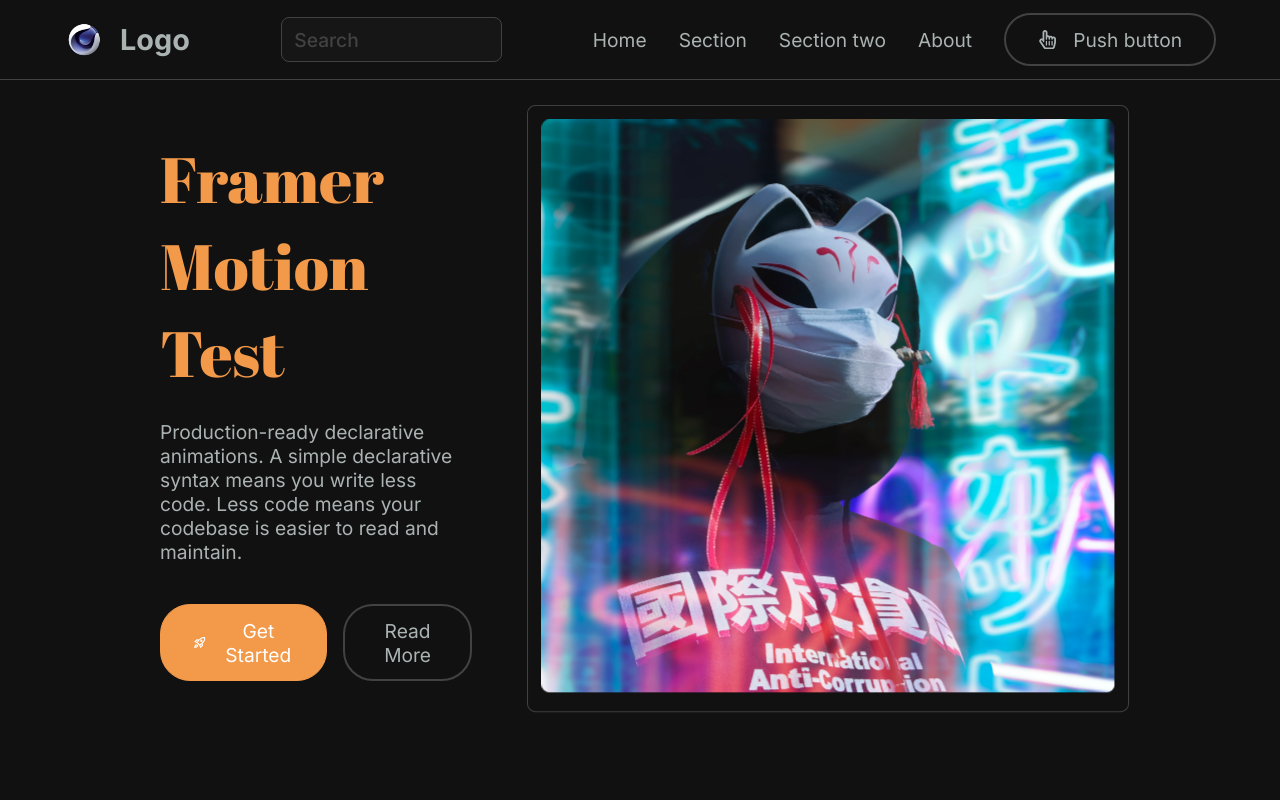
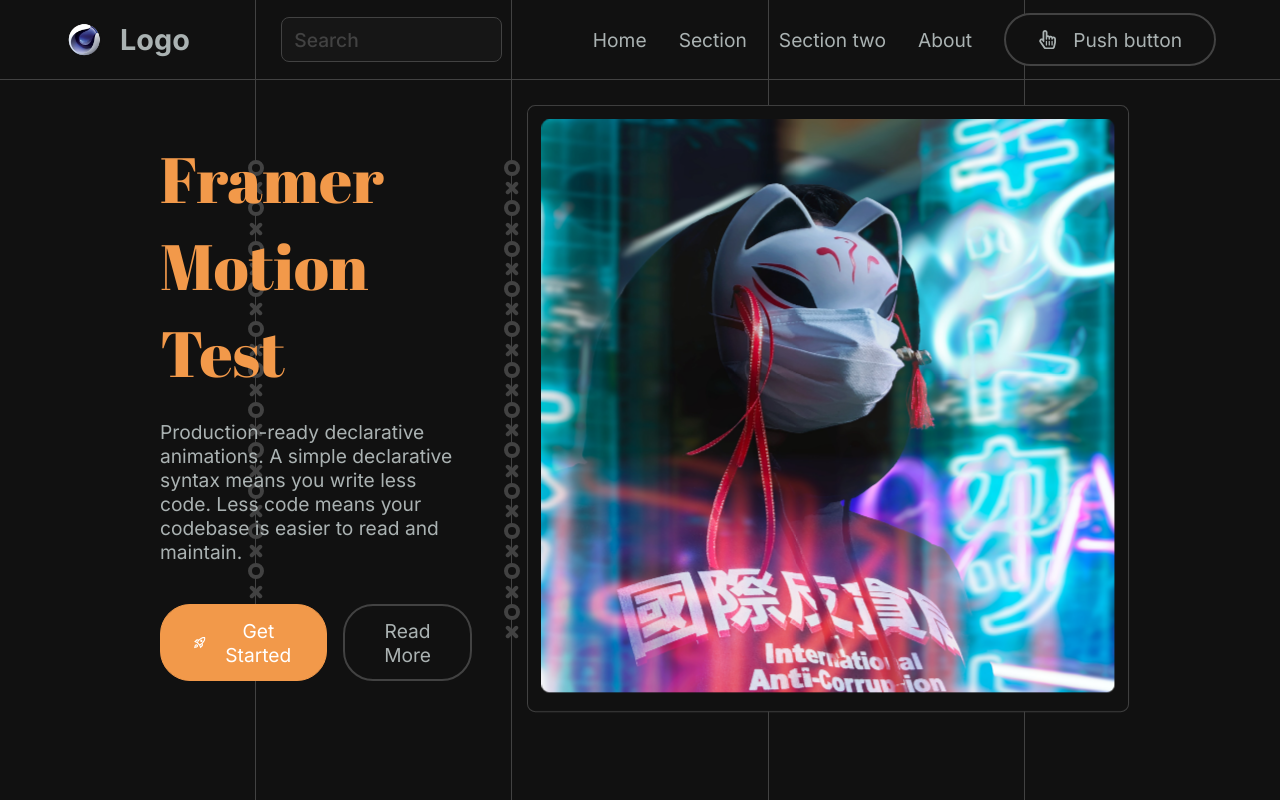
Before and after one commit to SebastianSloma/next_website, a Next.js app: page / in a window 1280 px wide. Built offline with nearby package versions, Linux system fonts and the light colour scheme.

Commit message:
added background lines

```diff
--- a/app/layout.tsx
+++ b/app/layout.tsx
@@ -1,22 +1,81 @@
-import type { Metadata } from 'next'
-import { Inter } from 'next/font/google'
-import './globals.css'
+import type { Metadata } from 'next';
+import { Inter } from 'next/font/google';
+import './globals.css';
 
-const inter = Inter({ subsets: ['latin'] })
+const inter = Inter({ subsets: ['latin'] });
 
 export const metadata: Metadata = {
-  title: 'Create Next App',
-  description: 'Generated by create next app',
-}
+	title: 'Create Next App',
+	description: 'Generated by create next app',
+};
+
+const myArray = [
+	'circle',
+	'x-shape',
+	'circle',
+	'x-shape',
+	'circle',
+	'x-shape',
+	'circle',
+	'x-shape',
+	'circle',
+	'x-shape',
+	'circle',
+	'x-shape',
+	'circle',
+	'x-shape',
+	'circle',
+	'x-shape',
+	'circle',
+	'x-shape',
+	'circle',
+	'x-shape',
+	'circle',
+	'x-shape',
+	'circle',
+	'x-shape',
+];
 
 export default function RootLayout({
-  children,
+	children,
 }: {
-  children: React.ReactNode
+	children: React.ReactNode;
 }) {
-  return (
-    <html lang="en">
-      <body className={inter.className}>{children}</body>
-    </html>
-  )
+	return (
+		<html lang='en'>
+			<body className={inter.className}>
+				<div className='lines'>
+					<div className='line-1'>
+						<div className='shapes'>
+							{myArray.map((shape, index) => (
+								<div key={index} className={shape}></div>
+							))}
+						</div>
+					</div>
+					<div className='line-2'>
+						<div className='shapes'>
+							{myArray.map((shape, index) => (
+								<div key={index} className={shape}></div>
+							))}
+						</div>
+					</div>
+					<div className='line-3'>
+						<div className='shapes'>
+							{myArray.map((shape, index) => (
+								<div key={index} className={shape}></div>
+							))}
+						</div>
+					</div>
+					<div className='line-4'>
+						<div className='shapes'>
+							{myArray.map((shape, index) => (
+								<div key={index} className={shape}></div>
+							))}
+						</div>
+					</div>
+				</div>
+				{children}
+			</body>
+		</html>
+	);
 }
```
